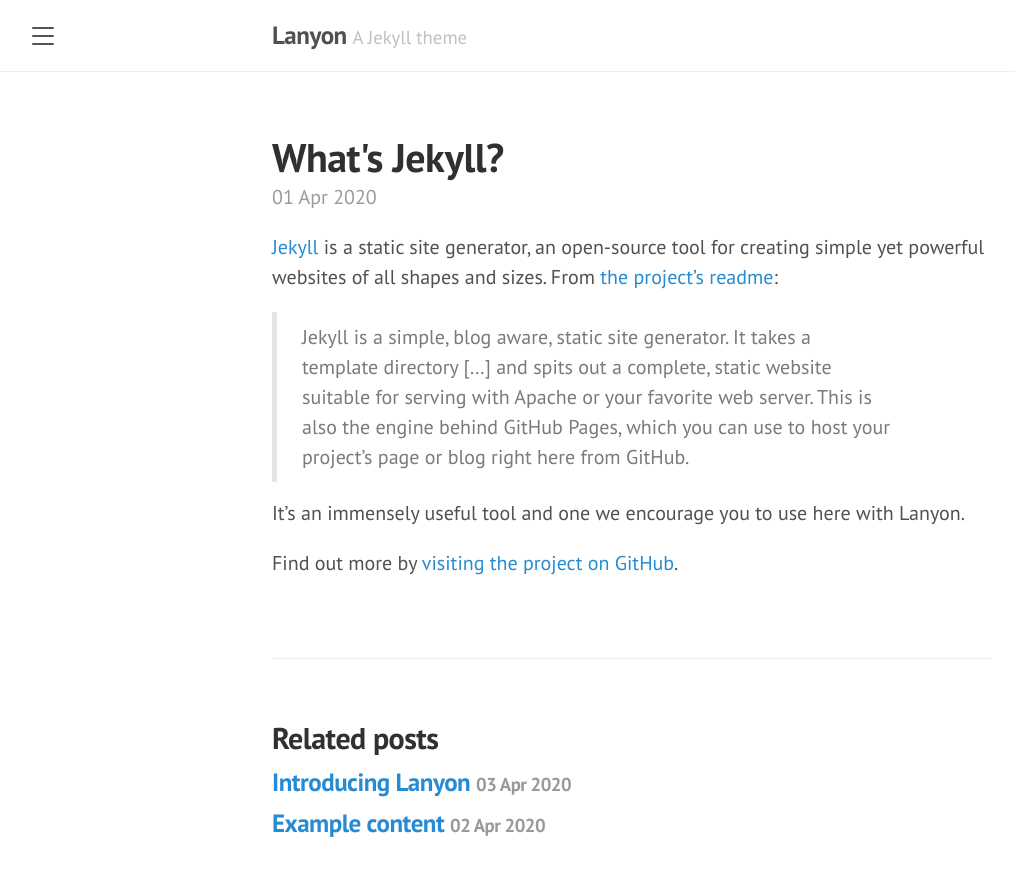
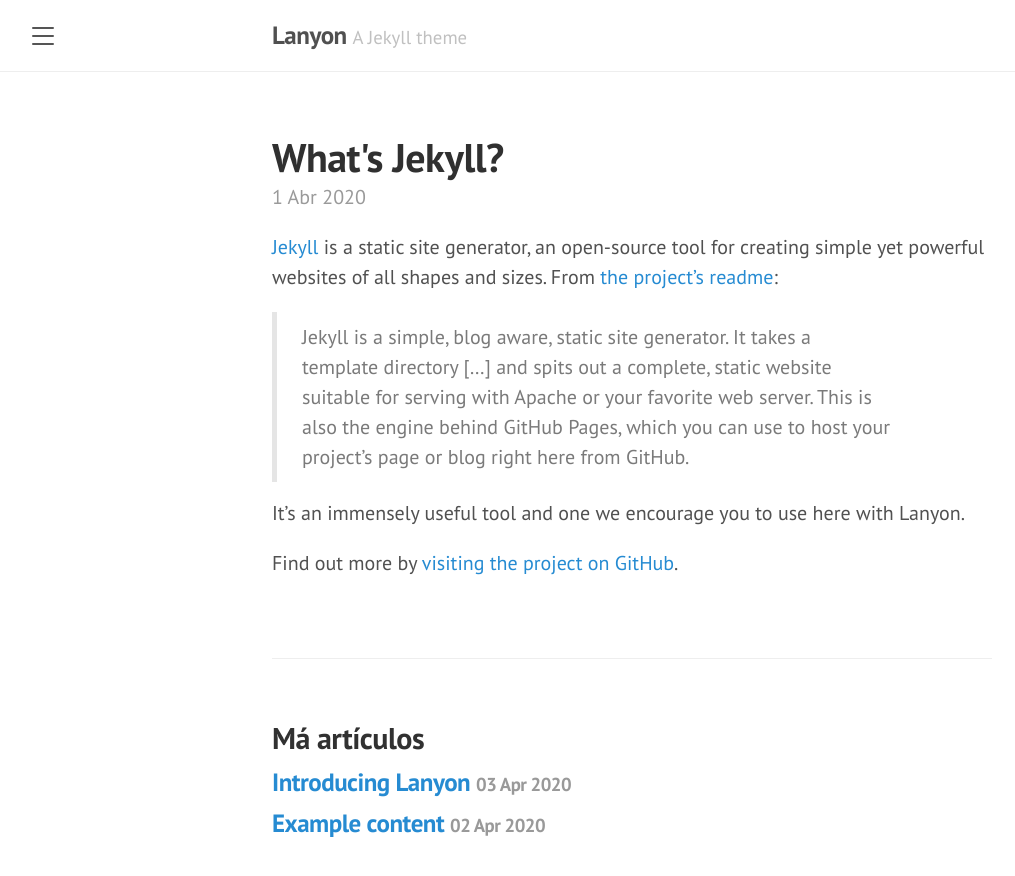
Before and after one commit to darriagada/darriagada.github.io, a Jekyll site: the page built from _posts/2020-04-01-whats-jekyll.md, in a window 1280 px wide. Shown: the top 876 px of the page, without its empty margins (8-1023 px from the left). Built offline with Jekyll 4.4.1, drawn with Linux system fonts in a browser that asks for light colours; comment, search, counter and statistics services are not loaded.

Commit message:
Template update

```diff
--- a/_layouts/post.html
+++ b/_layouts/post.html
@@ -4,13 +4,32 @@
 
 <div class="post">
   <h1 class="post-title">{{ page.title }}</h1>
-  <span class="post-date">{{ page.date | date_to_string }}</span>
+  <!--<span class="post-date">{{ page.date | date_to_string }}</span>-->
+  <span class="post-date">
+  {% assign m = page.date | date: "%-m" %}
+  {{ page.date | date: "%-d" }}
+  {% case m %}
+    {% when '1' %}Ene
+    {% when '2' %}Feb
+    {% when '3' %}Mar
+    {% when '4' %}Abr
+    {% when '5' %}May
+    {% when '6' %}Jun
+    {% when '7' %}Jul
+    {% when '8' %}Ago
+    {% when '9' %}Sep
+    {% when '10' %}Oct
+    {% when '11' %}Nov
+    {% when '12' %}Dic
+  {% endcase %}
+  {{ page.date | date: "%Y" }}
+  </span>
   {{ content }}
 </div>
 
 {% if site.related_posts.size >= 1 %}
 <div class="related">
-  <h2>Related posts</h2>
+  <h2>M&aacute; art&iacute;culos</h2>
   <ul class="related-posts">
     {% for post in site.related_posts limit:3 %}
       <li>
--- a/index.html
+++ b/index.html
@@ -21,7 +21,7 @@
 
 <div class="pagination">
   {% if paginator.next_page %}
-    <a class="pagination-item older" href="{{ paginator.next_page_path | absolute_url }}">Older</a>
+    <a class="pagination-item older" href="{{ paginator.next_page_path | absolute_url }}">Posts antiguos</a>
   {% else %}
     <span class="pagination-item older">Older</span>
   {% endif %}
@@ -29,7 +29,7 @@
     {% if paginator.page == 2 %}
       <a class="pagination-item newer" href="{{ '/' | absolute_url }}">Newer</a>
     {% else %}
-      <a class="pagination-item newer" href="{{ paginator.previous_page_path | absolute_url }}">Newer</a>
+      <a class="pagination-item newer" href="{{ paginator.previous_page_path | absolute_url }}">Posts nuevos</a>
     {% endif %}
   {% else %}
     <span class="pagination-item newer">Newer</span>
```
